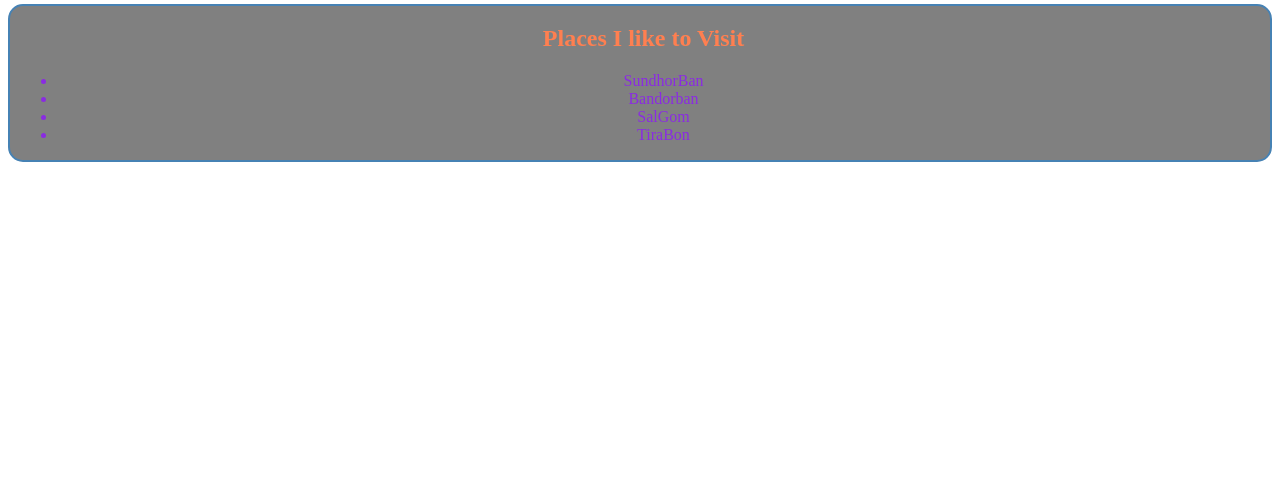
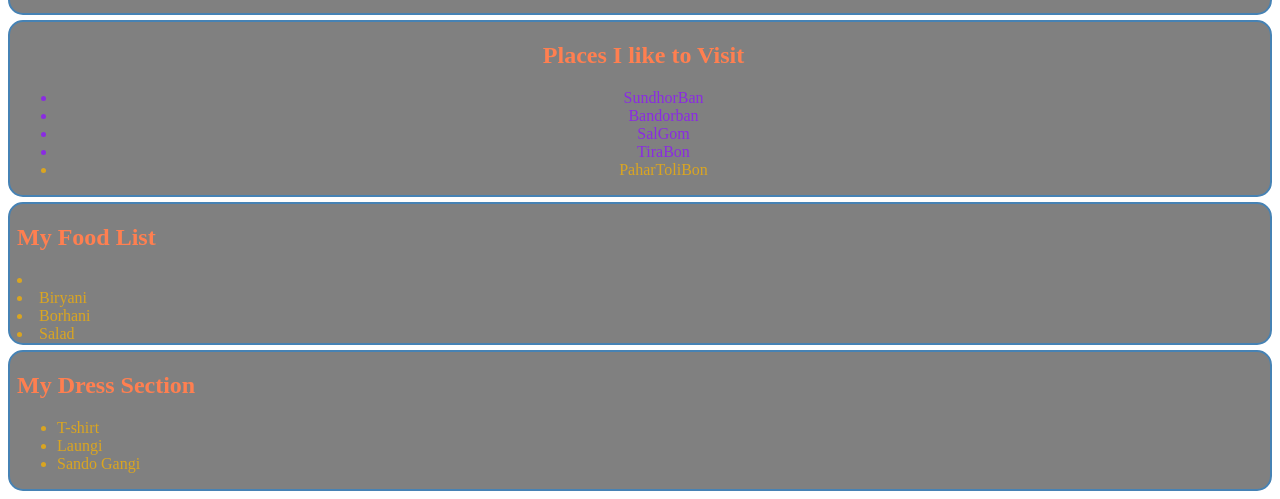
Before and after one commit to SaAbdullah131/Exploring_DOM, a plain HTML site: page index.html in a window 1280 px wide. Shown: the part 438-937 px from the top of the page. Before the commit the page ends 800 px from the top, so only its background shows below. Drawn offline with Linux system fonts and the light colour scheme.

Commit message:
dom events in js

```diff
--- /dev/null
+++ b/Exploring_DOM_Event/js/event.js
@@ -0,0 +1 @@
+console.log("This is seprate js file");
--- a/index.html
+++ b/index.html
@@ -26,7 +26,7 @@
         <h1>Welcome to My DOM</h1>
         <p>Lorem ipsum dolor sit amet consectetur adipisicing elit. Dolor quos non provident, aut aliquid distinctio suscipit voluptatibus! Amet doloribus suscipit dignissimos delectus culpa exercitationem qui aut ipsum. Possimus, eum consequuntur.</p>
     </header>
-    <main>
+    <main id="main-content">
         <section>
             <h1>My Awesome DOM de BABA</h1>
         <ul>
@@ -47,7 +47,7 @@
         </section>
         <section id="places-container" class="large-text">
             <h1 id="places-title">Places I like to Visit</h1>
-            <ul>
+            <ul id="places-list">
                 <li class="important-place">SundhorBan</li>
                 <li class="important-place">Bandorban</li>
                 <li class="important-place">SalGom</li>
@@ -56,6 +56,7 @@
         </section>
     </main>
     <!-- js file connect -->
+    <script src="js/append.js"></script>
     <script src="js/dom.js"></script>
     <script>
         // const student = {
--- /dev/null
+++ b/js/append.js
@@ -0,0 +1,46 @@
+
+//1. where to add
+const placesList = document.getElementById("places-list");
+// 2.what to be added
+const nwLi = document.createElement('li');
+nwLi.innerText = "PaharToliBon";
+
+//3.  add the child
+placesList.appendChild(nwLi);
+
+// 1.where to add .
+
+const mainContainer = document.getElementById("main-content");
+
+// what to be added
+const section = document.createElement("section");
+const h1 = document.createElement("h1");
+h1.innerText = "My Food List";
+section.appendChild(h1);
+
+const ul = document.createElement("li");
+
+const li1 = document.createElement("li");
+li1.innerText = "Biryani";
+ul.appendChild(li1);
+const li2 = document.createElement("li");
+li2.innerText = "Borhani";
+ul.appendChild(li2);
+const li3 = document.createElement("li");
+li3.innerText = "Salad";
+ul.appendChild(li3);
+
+section.appendChild(ul);
+mainContainer.appendChild(section)
+// set innerHTML Directly
+const sectionDress = document.createElement("section");
+sectionDress.innerHTML = `
+<h1>My Dress Section</h2>
+<ul>
+    <li>T-shirt</li>
+    <li>Laungi</li>
+    <li>Sando Gangi</li>
+</ul>
+`
+document.getElementById("fruits-title").style.fontSize = "30px";
+mainContainer.appendChild(sectionDress);
```
Also changed, not shown: Exploring_DOM_Event/index.html (added, +16 -0 lines).
